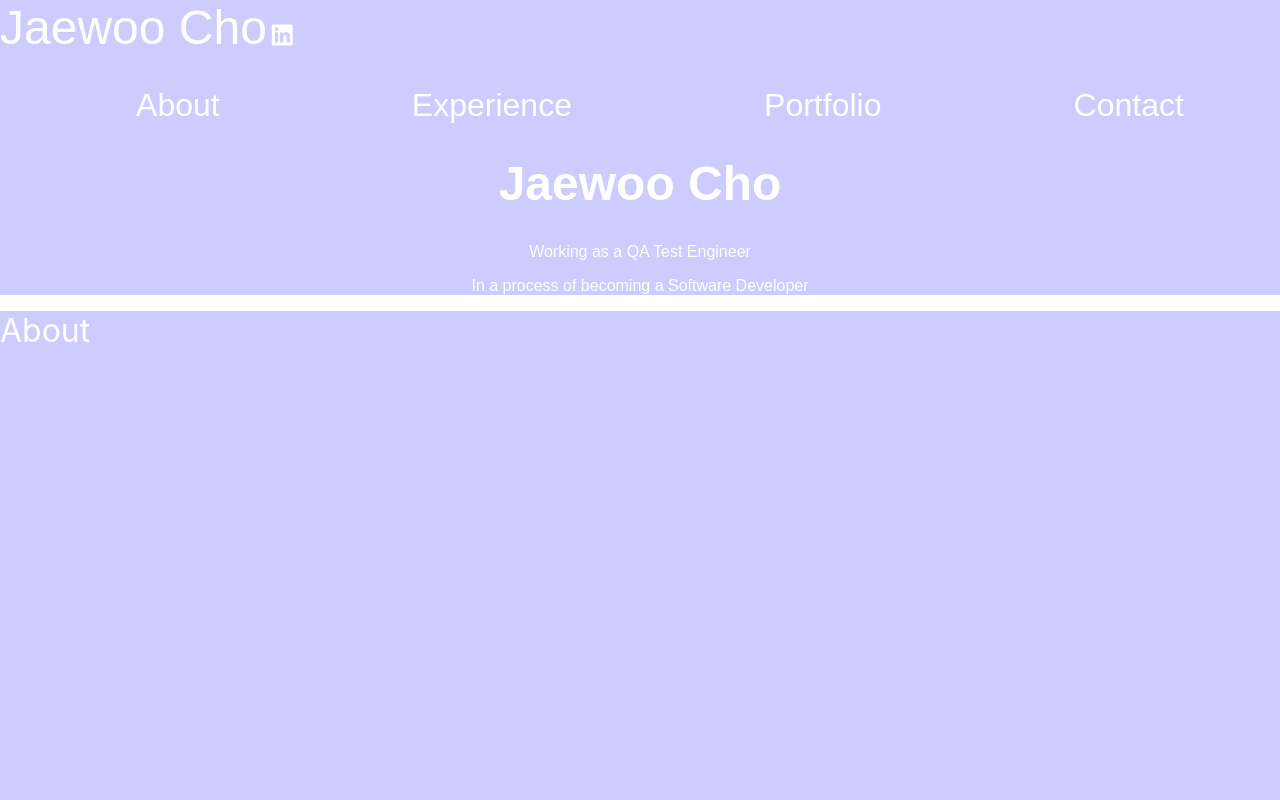
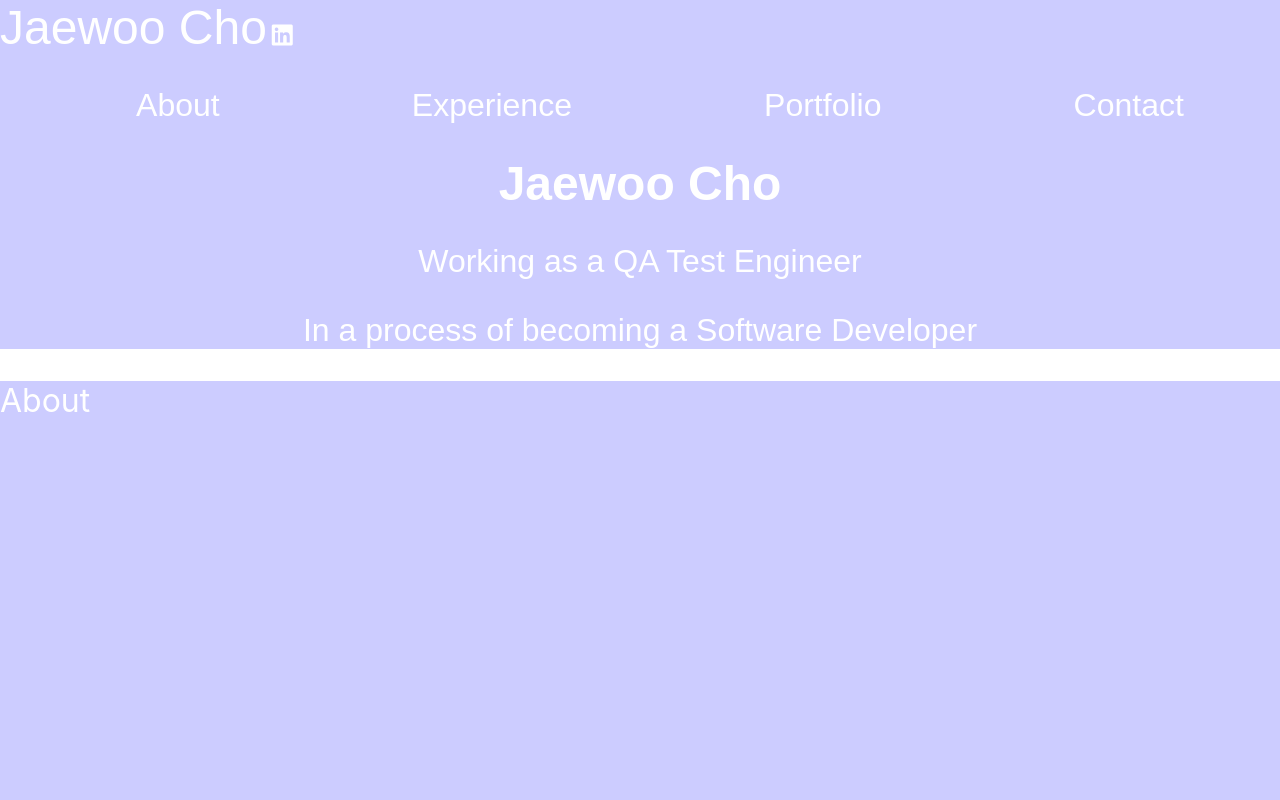
Before and after one commit to mikael1017/my-website, a React (Create React App) app: page / in a window 1280 px wide. Shown: the top 800 px of the page. Built offline with nearby package versions, Linux system fonts and the light colour scheme.

Commit message:
navbar finished

```diff
--- a/src/App.css
+++ b/src/App.css
@@ -76,10 +76,6 @@ Header {
 
 }
 
-.my-description {
-  font-size: var(--font-small);
-}
-
 .name {
   font-size: var(--font-xlarge);
 }
--- a/src/components/Header.js
+++ b/src/components/Header.js
@@ -20,10 +20,8 @@ class Header extends React.Component {
                 </nav>
                 <div className="navbar-name">
                     <h1 className="name">Jaewoo Cho</h1>
-                    <div className="my-description">
-                        <p>Working as a QA Test Engineer</p>
-                        <p>In a process of becoming a Software Developer</p>
-                    </div>
+                    <p>Working as a QA Test Engineer</p>
+                    <p>In a process of becoming a Software Developer</p>
                 </div>
             </header>
         )
```
